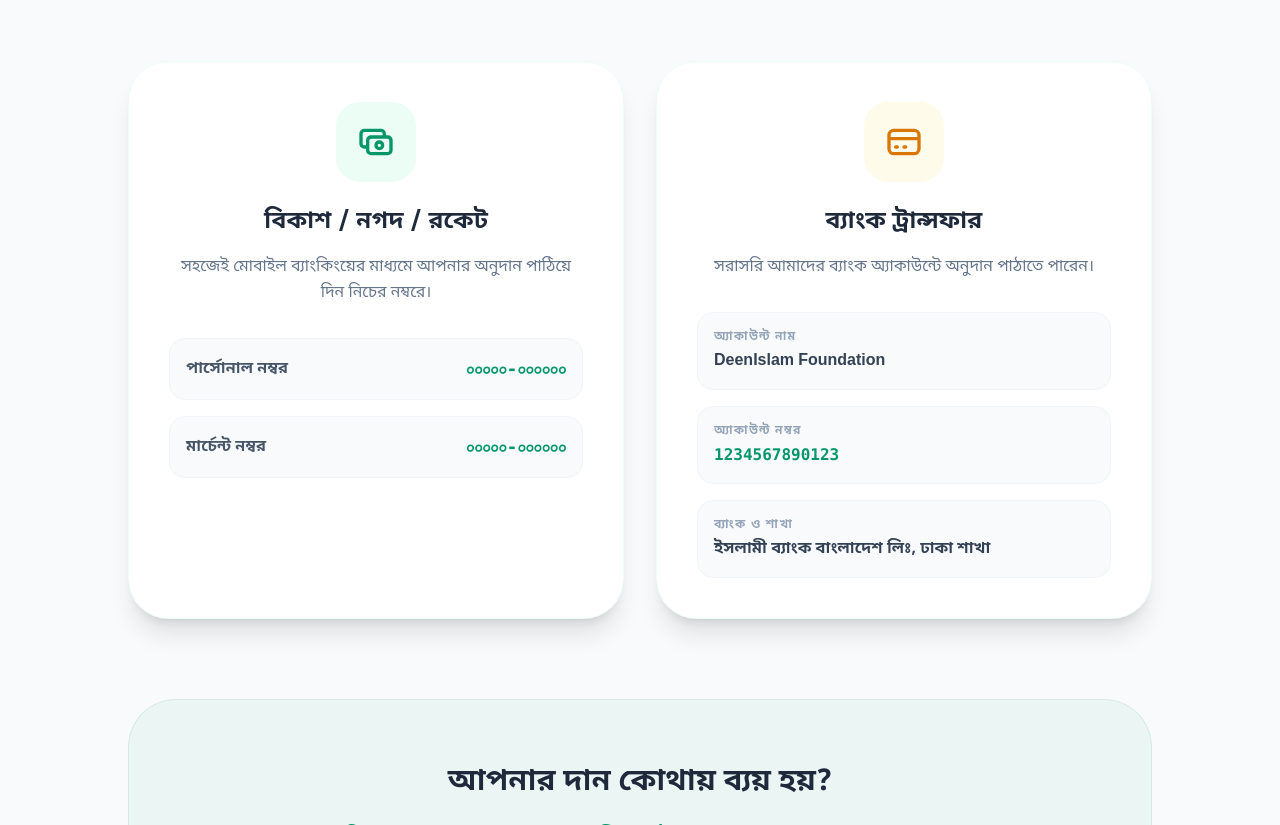
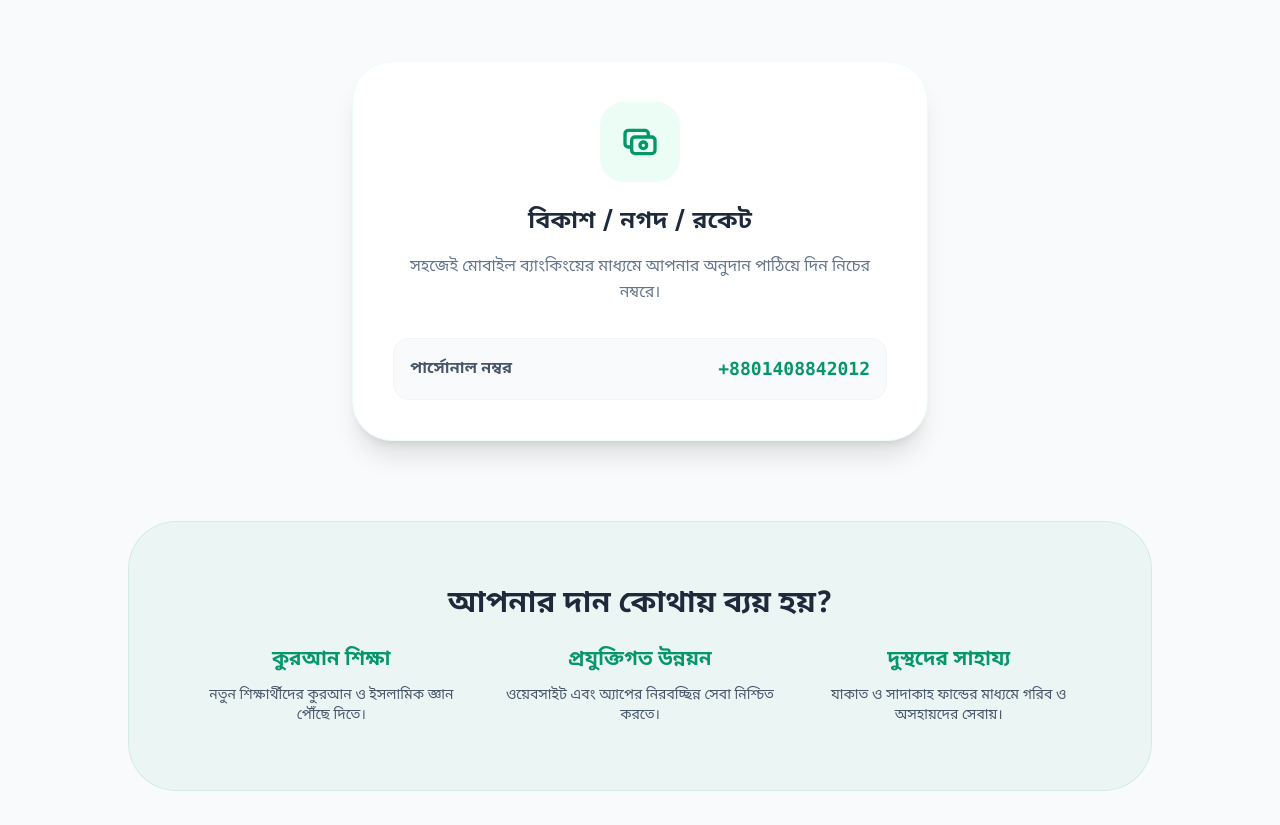
Before and after one commit to taxin-404/DeenIslam, a plain HTML site: page donation.html in a window 1280 px wide. Shown: the part 275-1100 px from the top of the page. Drawn offline with nearby package versions, Linux system fonts and the light colour scheme.

Commit message:
feat: update donation page with personal number and remove wire transfer

```diff
--- a/donation.html
+++ b/donation.html
@@ -29,7 +29,7 @@
       <p class="text-lg text-slate-600 dark:text-slate-400 leading-relaxed italic">"যারা আল্লাহর রাস্তায় নিজেদের ধন-সম্পদ ব্যয় করে, তাদের উদাহরণ একটি শস্যবীজের মতো, যা থেকে সাতটি শীষ উৎপন্ন হয় এবং প্রতিটি শীষে থাকে একশ দানা।" (সূরা আল-বাকারা: ২৬১)</p>
     </div>
 
-    <div class="grid grid-cols-1 md:grid-cols-2 gap-8 max-w-5xl mx-auto">
+    <div class="max-w-xl mx-auto">
       <div class="bg-white dark:bg-slate-900 p-8 md:p-10 rounded-[2.5rem] shadow-xl border border-emerald-50 dark:border-slate-800 flex flex-col items-center text-center">
         <div class="w-20 h-20 bg-emerald-50 dark:bg-emerald-900/30 text-primary rounded-3xl flex items-center justify-center mb-6">
           <svg xmlns="http://www.w3.org/2000/svg" class="h-10 w-10" fill="none" viewBox="0 0 24 24" stroke="currentColor"><path stroke-linecap="round" stroke-linejoin="round" stroke-width="2" d="M17 9V7a2 2 0 00-2-2H5a2 2 0 00-2 2v6a2 2 0 002 2h2m2 4h10a2 2 0 002-2v-6a2 2 0 00-2-2H9a2 2 0 00-2 2v6a2 2 0 002 2zm7-5a2 2 0 11-4 0 2 2 0 014 0z" /></svg>
@@ -39,33 +39,7 @@
         <div class="space-y-4 w-full">
           <div class="flex items-center justify-between p-4 bg-slate-50 dark:bg-slate-800 rounded-2xl border border-slate-100 dark:border-slate-700">
             <span class="font-bold text-slate-600 dark:text-slate-300">পার্সোনাল নম্বর</span>
-            <span class="font-mono text-lg font-bold text-primary">০০০০০-০০০০০০</span>
-          </div>
-          <div class="flex items-center justify-between p-4 bg-slate-50 dark:bg-slate-800 rounded-2xl border border-slate-100 dark:border-slate-700">
-            <span class="font-bold text-slate-600 dark:text-slate-300">মার্চেন্ট নম্বর</span>
-            <span class="font-mono text-lg font-bold text-primary">০০০০০-০০০০০০</span>
-          </div>
-        </div>
-      </div>
-
-      <div class="bg-white dark:bg-slate-900 p-8 md:p-10 rounded-[2.5rem] shadow-xl border border-emerald-50 dark:border-slate-800 flex flex-col items-center text-center">
-        <div class="w-20 h-20 bg-amber-50 dark:bg-amber-900/30 text-amber-600 rounded-3xl flex items-center justify-center mb-6">
-          <svg xmlns="http://www.w3.org/2000/svg" class="h-10 w-10" fill="none" viewBox="0 0 24 24" stroke="currentColor"><path stroke-linecap="round" stroke-linejoin="round" stroke-width="2" d="M3 10h18M7 15h1m4 0h1m-7 4h12a3 3 0 003-3V8a3 3 0 00-3-3H6a3 3 0 00-3 3v8a3 3 0 003 3z" /></svg>
-        </div>
-        <h2 class="text-2xl font-bold text-slate-800 dark:text-white mb-4">ব্যাংক ট্রান্সফার</h2>
-        <p class="text-slate-500 dark:text-slate-400 mb-8 leading-relaxed">সরাসরি আমাদের ব্যাংক অ্যাকাউন্টে অনুদান পাঠাতে পারেন।</p>
-        <div class="space-y-4 w-full text-left">
-          <div class="p-4 bg-slate-50 dark:bg-slate-800 rounded-2xl border border-slate-100 dark:border-slate-700">
-            <p class="text-xs font-bold text-slate-400 uppercase tracking-widest mb-1">অ্যাকাউন্ট নাম</p>
-            <p class="font-bold text-slate-700 dark:text-slate-200">DeenIslam Foundation</p>
-          </div>
-          <div class="p-4 bg-slate-50 dark:bg-slate-800 rounded-2xl border border-slate-100 dark:border-slate-700">
-            <p class="text-xs font-bold text-slate-400 uppercase tracking-widest mb-1">অ্যাকাউন্ট নম্বর</p>
-            <p class="font-mono font-bold text-primary">1234567890123</p>
-          </div>
-          <div class="p-4 bg-slate-50 dark:bg-slate-800 rounded-2xl border border-slate-100 dark:border-slate-700">
-            <p class="text-xs font-bold text-slate-400 uppercase tracking-widest mb-1">ব্যাংক ও শাখা</p>
-            <p class="font-bold text-slate-700 dark:text-slate-200">ইসলামী ব্যাংক বাংলাদেশ লিঃ, ঢাকা শাখা</p>
+            <span class="font-mono text-lg font-bold text-primary">+8801408842012</span>
           </div>
         </div>
       </div>
```
